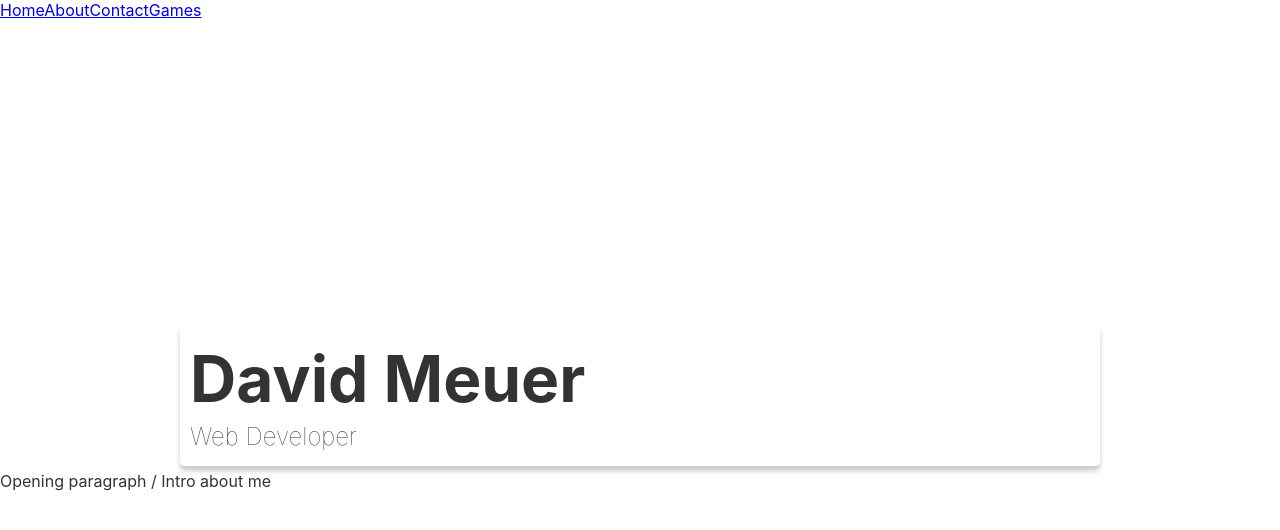
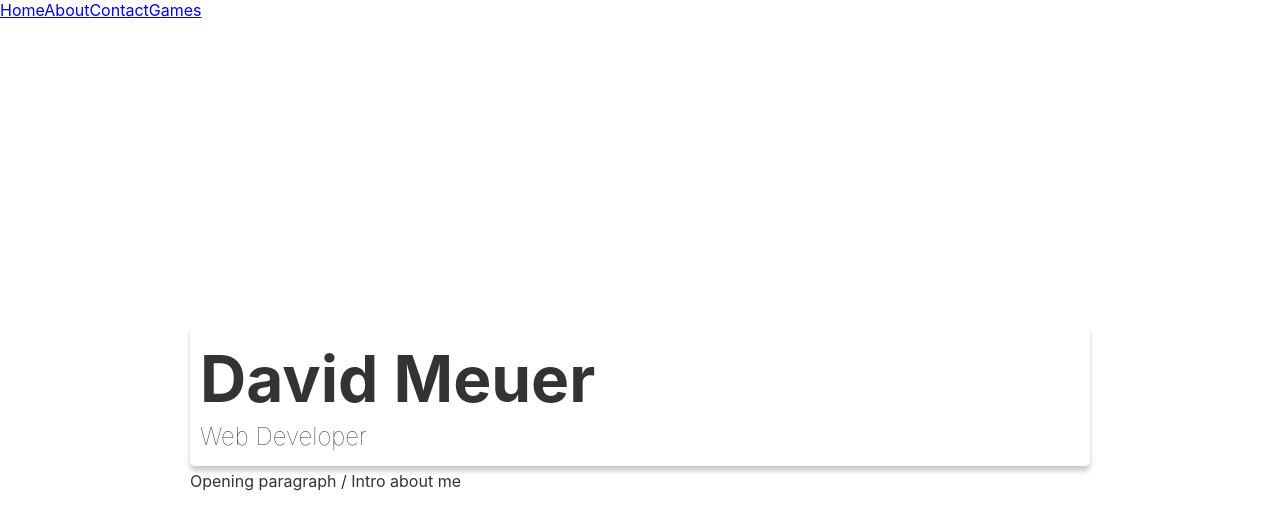
Before and after one commit to Davey-M/about-me, a React (Create React App) app: page / in a window 1280 px wide. Shown: the top 530 px of the page. Built offline with nearby package versions, Linux system fonts and the light colour scheme; no server answers.

Commit message:
added code explanation

```diff
--- a/src/Components/BackgroundCode/BackgroundCode.jsx
+++ b/src/Components/BackgroundCode/BackgroundCode.jsx
@@ -41,7 +41,7 @@ function BackgroundCode({ githubFilePath }) {
   return (
     <>
       <div className={styles.background}>
-        <SyntaxHighlighter language='javascript' showLineNumbers={false}>
+        <SyntaxHighlighter language='jsx' showLineNumbers={false}>
           {code.substring(0, index)}
         </SyntaxHighlighter>
       </div>
--- a/src/Components/BackgroundCode/BackgroundCode.module.css
+++ b/src/Components/BackgroundCode/BackgroundCode.module.css
@@ -1,6 +1,6 @@
 .background {
-  width: 100%;
-  height: 100%;
+  width: calc(100% - (var(--mid) * 2));
+  height: calc(100% - (var(--mid) * 2));
 
   position: absolute;
   top: 0;
--- a/src/Components/Home/Home.jsx
+++ b/src/Components/Home/Home.jsx
@@ -1,3 +1,7 @@
+// Welcome to my personal site.
+// All the code that you see in the background is the current source code for this project.
+// feel free to check out my github to see the full source.
+
 import BackgroundCode from '../BackgroundCode/BackgroundCode';
 import styles from './Home.module.css';
 
@@ -6,7 +10,7 @@ function Home() {
     <>
       <BackgroundCode githubFilePath={'src/Components/Home/Home.jsx'} />
       <div className={styles.container}>
-        <div>
+        <div className={styles.innerContainer}>
           <div className={styles.centerCard + ' card shadow'}>
             <h1 className='large'>David Meuer</h1>
             <h1 className='light'>Web Developer</h1>
--- a/src/Components/Home/Home.module.css
+++ b/src/Components/Home/Home.module.css
@@ -1,7 +1,13 @@
 .centerCard {
+  /* width: 90%;
+  max-width: 900px; */
+
+  margin: auto;
+}
+
+.innerContainer {
   width: 90%;
   max-width: 900px;
-
   margin: auto;
 }
 
```
